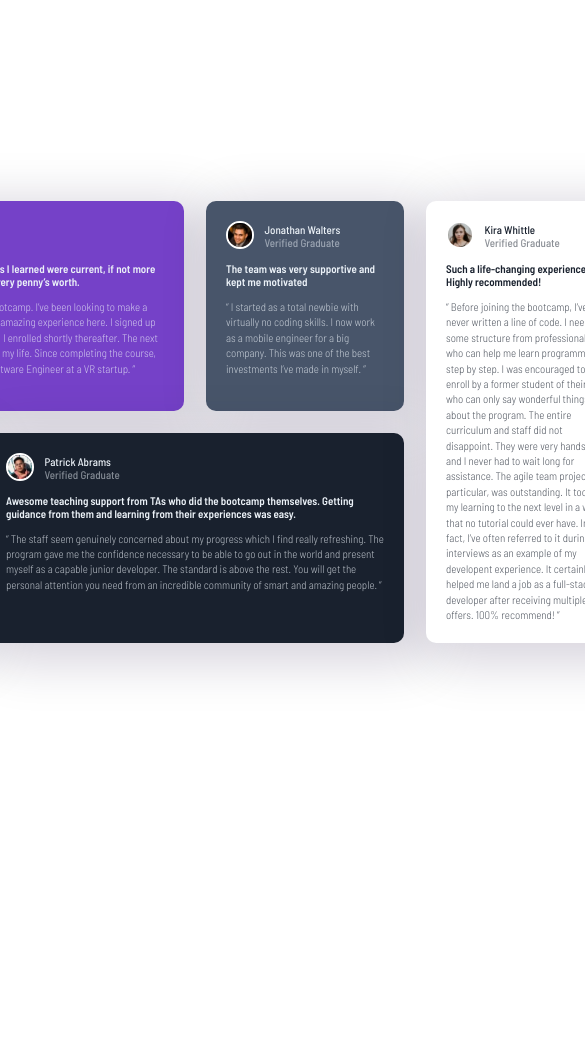
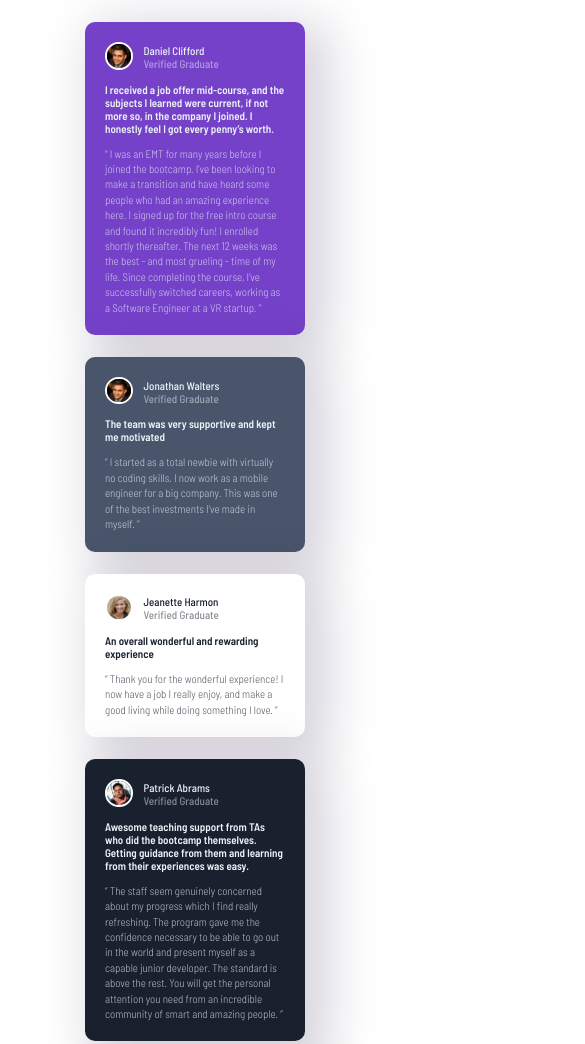
Before and after one commit to sreeramadasuarun/Testimonials-grid-section-main, a plain HTML site: page index.html in a window 390 px wide. Shown: the top 1044 px of the page, 585 px wide, since content can reach past the window. Before the commit the page ends 844 px from the top, so only its background shows below. Drawn offline with Linux system fonts and the light colour scheme.

Commit message:
mobile version added

```diff
--- a/styles/style.css
+++ b/styles/style.css
@@ -29,7 +29,7 @@ body {
   justify-content: center;
   align-items: center;
   width: 100vw;
-  height: 100vh;
+  min-height: 100vh;
 }
 .article {
   background-color: aqua;
@@ -100,3 +100,14 @@ body {
   font-weight: 300;
   line-height: 1.4rem;
 }
+
+@media (max-width: 990px) {
+  .grid-container {
+    width: 20rem;
+    display: flex;
+    flex-direction: column;
+    gap: 2rem;
+    align-items: center;
+    margin-top: 2rem;
+  }
+}
```
